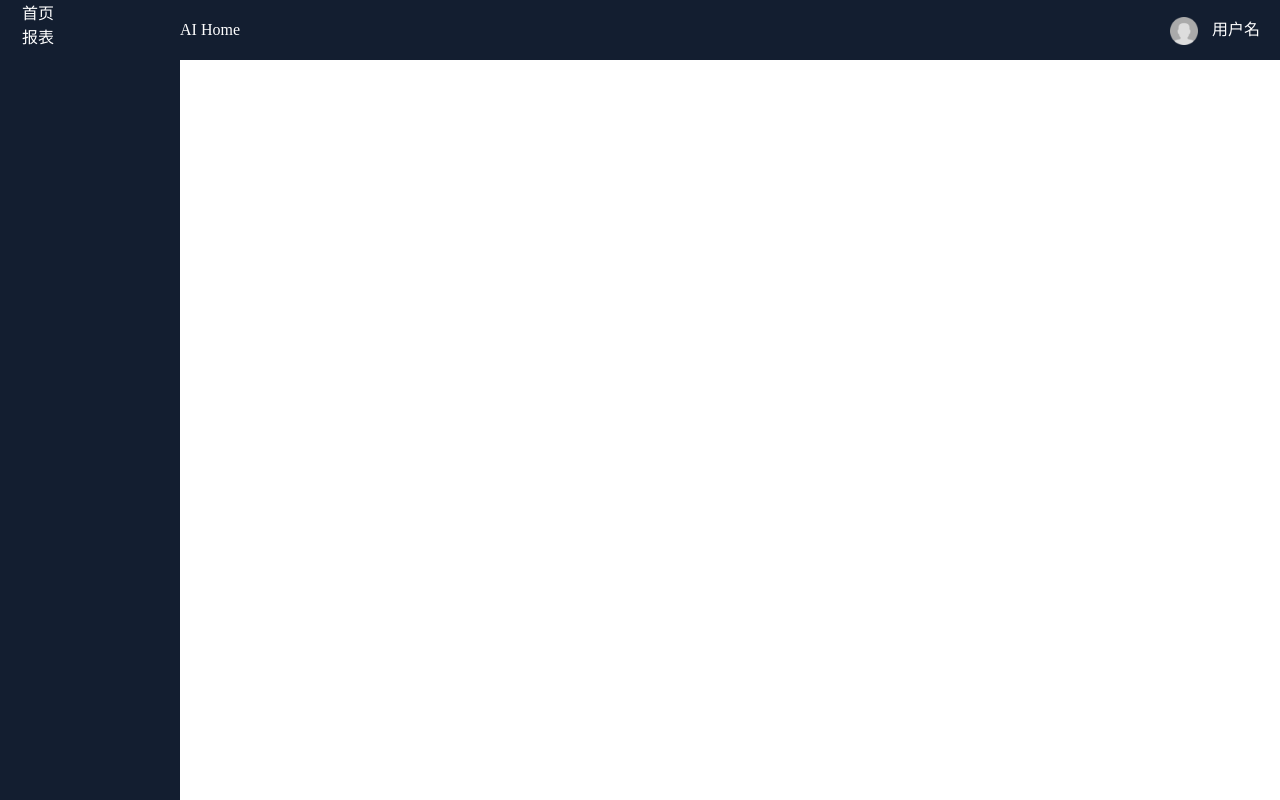
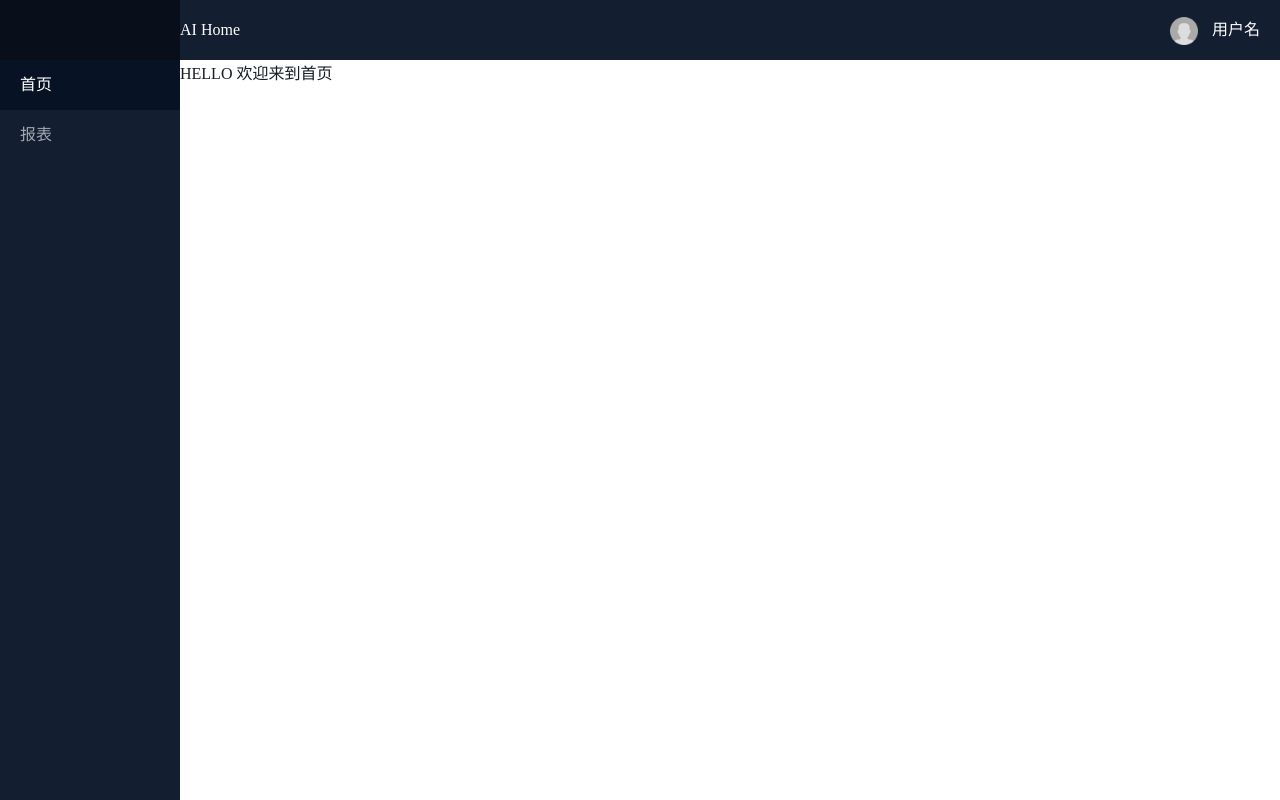
Before and after one commit to Mayjleeyujie/admin-manage, a Vue app: page /#/ in a window 1280 px wide. Built offline with nearby package versions, Linux system fonts and the light colour scheme.

Commit message:
路由配置更改

```diff
--- a/src/components/Home.vue
+++ b/src/components/Home.vue
@@ -2,34 +2,53 @@
   <div class="index_body">
     <div class="header">
       <div class="dept">
-                <span class="depttitle">{{proName}}</span>
+        <span class="depttitle">{{ proName }}</span>
       </div>
       <div class="msg">
         <el-dropdown>
              <span class="el-dropdown-link">
                 <span class="photo">
-                            <img src="../img/photo.png" alt="">
-                            {{userInfo.name}}
+                <img src="../img/photo.png" alt="" />
+                {{ userInfo.name }}
                 </span>
             </span>
              <el-dropdown-menu slot="dropdown">
+                <ul class="userM">
+                    <li class="user_msg"><span>姓名：</span><span>Dao</span></li>
+                    <li class="user_msg"><span>电话：</span><span>180-1122-3311</span></li>
+                </ul>
             <el-dropdown-item><el-button @click="loginOut" type="text">退出</el-button></el-dropdown-item>
           </el-dropdown-menu>
         </el-dropdown>
       </div>
     </div>
     <div class="menu">
-            <el-menu class="el-menu-vertical-demo">
-                <div v-for="(item,index) in routerData" :key="index">
+      <el-menu
+        class="el-menu-vertical-demo"
+        :default-active="defaultActive"
+        :router="true"
+        text-color="#A2A9B2"
+        active-text-color="#FFFFFF"
+      >
+        <div v-for="(item, index) in routerData" :key="index">
           <div v-if="item.children">
             <template v-for="child in item.children">
-                            <el-menu-item :key="child.path" :index="child.path">{{child.name}}</el-menu-item>
+                <el-menu-item :key="child.path" :index="child.path">
+                 {{child.name}}
+                </el-menu-item>
             </template>
           </div>
         </div>
       </el-menu>
     </div>
-        <router-view/>
+
+    <!-- 内容start -->
+
+    <div class="content">
+        <router-view :key="$route.path"/>
+    </div>
+
+    <!-- 内容end -->
   </div>
 </template>
 
@@ -37,59 +56,125 @@
 export default {
   data() {
     return {
-		    routerData:JSON.parse(localStorage.getItem('defaultrouteList')),
-            proName:'AI Home',
+      routerData: JSON.parse(localStorage.getItem("defaultrouteList")),
+      proName: "AI Home",
       userInfo: {
-                name:'用户名',
+        name: "用户名",
       },
-            activeIndex: '1',
-            activeIndex2: '1'
+      activeIndex: "1",
+      activeIndex2: "1",
+      defaultActive: this.$route.path,
+      key: 0,
+    };
+  },
+  created() {
+    // console.log(JSON.parse(localStorage.getItem('defaultrouteList')))
+    // console.log(this.$router.options.routes, "ab");
+    console.log(this.$route.path, "222");
+  },
+  mounted(){
+    this.selectRouteFun();
+  },
+  methods: {
+    //退出
+    loginOut() {
+      // console.log('推出')
+    },
+    //导航跳转
+    selectRouteFun() {
+      this.$router.options.routes.forEach((el) => {
+        if (el.children) {
+          el.children.forEach((item) => {
+            if (item.path == this.$route.path) {
+              return this.defaultActive = el.path;
             }
+          });
+          console.log(el.children,'children')
+        }
+      });
     },
-    created(){
-        console.log(JSON.parse(localStorage.getItem('defaultrouteList')))
   },
-    methods:{
+};
+</script>
+<style lang="scss" scoped>
+.index_body {
+  min-width: 1280px;
+  height: 100%;
+  overflow: hidden;
+  overflow-x: auto;
+  position: absolute;
+  top: 0;
+  left: 0;
+  bottom: 0;
+  right: 0;
 
-        loginOut(){
-            console.log('推出')
-        },
-        handleSelect(key, keyPath){
-            console.log(key, keyPath);
+  .header {
+    line-height: 60px;
+    height: 60px;
+    background: rgb(19, 30, 48);
+    position: absolute;
+    top: 0;
+    left: 180px;
+    right: 0;
+  }
+  .header {
+    .dept {
+      color: #fff;
+      float: left;
+    }
+    .msg {
+      float: right;
+      margin-right: 20px;
+      .photo {
+        color: #fff;
+      }
+      .photo img {
+        width: 28px;
+        height: 28px;
+        vertical-align: middle;
+        margin-right: 10px;
       }
     }
+  }
+  .menu {
+    width: 180px;
+    position: absolute;
+    top: 0;
+    bottom: 0;
+    background: rgb(19, 30, 48);
+    z-index: 100;
+    overflow: hidden;
+    overflow-y: auto;
+    color: #fff;
+    .el-menu {
+      background: rgb(8, 15, 27);
+      border:none;
+    }
+    .el-menu-item:focus,
+    .el-menu-item:hover {
+      border-left-color: rgba(74, 119, 242, 0.1);
+      color: #ffffff !important;
+    }
+    .el-menu .el-menu-item.is-active{ background:#071324; color: #FFFFFF !important}
 
-}
-
-</script>
-<style lang="scss" scoped>
-.index_body{ min-width: 1280px; height: 100%; overflow: hidden; overflow-x:auto; position: absolute; top: 0; left: 0; bottom: 0; right: 0;  }
-.header{line-height:60px;height:60px; background: rgb(19, 30, 48); position: absolute;top: 0; left:180px; right: 0; }
-.header {
-    .dept{
-        color:#fff;
-        float: left;
-    }
-    .msg{
-        float: right;
-        margin-right:20px;
-        .photo{
-            color:#fff;
-        }
-        .photo img{ width: 28px; height: 28px; vertical-align: middle; margin-right: 10px; }
-
+    .el-menu-vertical-demo {
+      padding-top: 60px;
+      .el-menu-item {
+        line-height: 50px;
+        height: 50px;
+        background: rgb(19, 30, 48);
+        border:none;
       }
     }
-.menu{
-    width:180px;
+  }
+  .content {
     position: absolute;
-    top:0;
+    top: 60px;
+    left: 180px;
     bottom: 0;
-    background:rgb(19, 30, 48);
-    z-index: 100;
-    overflow: hidden;
-    overflow-y:auto;
-    color:#fff;
+    right: 0;
+    overflow-y: auto;
+    background: #ffffff;
   }
-
+}
 </style>
--- a/src/page/admin/excel.vue
+++ b/src/page/admin/excel.vue
@@ -1,11 +1,12 @@
 <template>
   <div class="hello">
-    报表管理
+    报表管理123123132
   </div>
 </template>
 
 <script>
 export default {
+  name:'excel',
   data () {
     return {
     }
--- a/src/router/index.js
+++ b/src/router/index.js
@@ -7,26 +7,22 @@ const originalPush = Router.prototype.push
 Router.prototype.push = function push(location) {
    return originalPush.call(this, location).catch(err => err)
 }
-
-// var defaultRouter=[]
-
 const defaultrouteList = [
   {
     path: '/',
-    component: home,
+    component: "home",
     leaf: true,
     children: [
       {
         path: '/',
+        redirect: '/admin/dashed',
         name: '首页',
-        // component: 'admin/dashed'
-        component: () => import('@/page/admin/dashed.vue'),
+        component: 'admin/dashed'
       },
       {
         path: '/excel',
         name: '报表',
-        // component: 'admin/excel',
-        component: () => import('@/page/admin/excel.vue'),
+        component: 'admin/excel'
       }]
     },
   ]
@@ -47,20 +43,17 @@ export function routerMenuFun(defaultrouteList){
            name:item.name,
            hide:item.hide,//二级隐藏或显示
            meta:item.meta,
-          //  component:() => import(`@/page/${item.component}.vue`)
-          component:item.component
+           component:() => import(`@/page/${item.component}.vue`)
         })
       })
       routerList.push(obj)
   })
-  console.log(routerList,'routerList')
+  // console.log(routerList,'routerList')
   return routerList
 }
 localStorage.setItem('defaultrouteList',JSON.stringify(defaultrouteList));
 var defaultRouter = routerMenuFun(JSON.parse(localStorage.getItem("defaultrouteList")))
 // console.log(defaultRouter,'defaultRouter')
-
-// localStorage.removeItem("defaultrouteList")
 
 Vue.use(Router)
 
```
Lines whose indentation alone changed are shown as unchanged.
